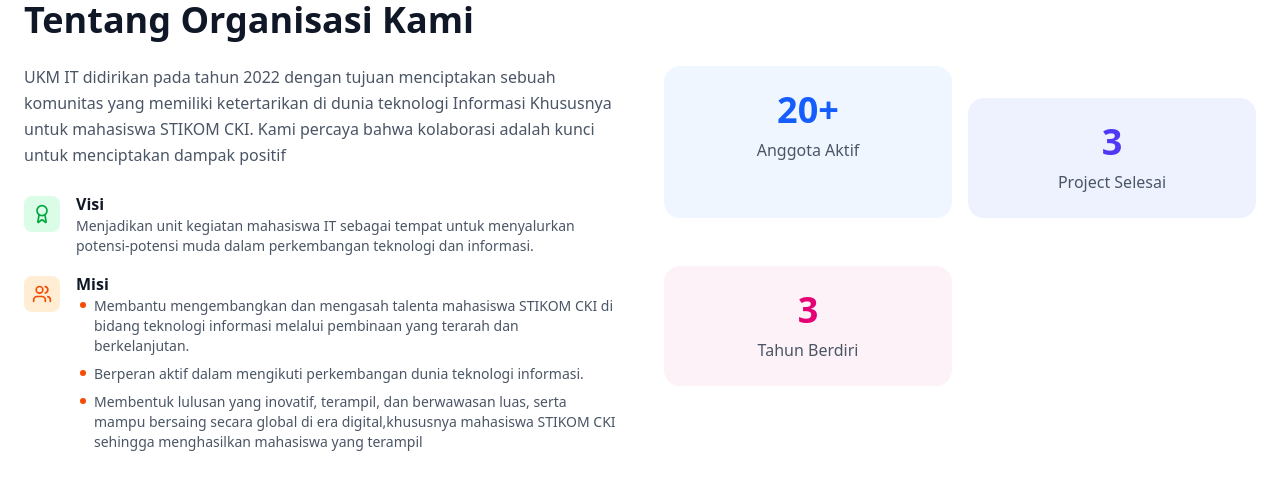
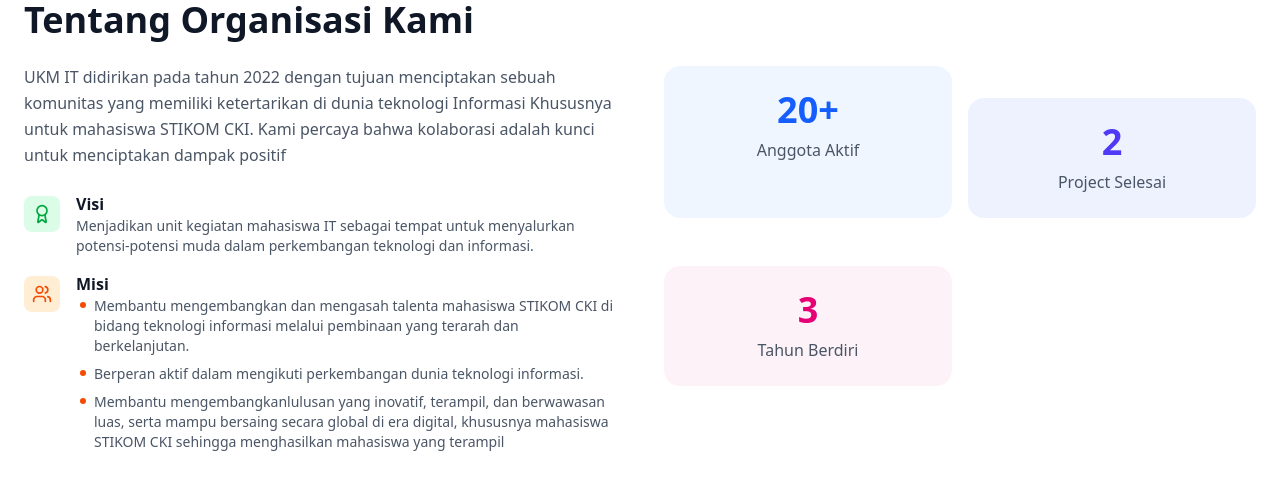
Before and after one commit to UKM-IT-CKI/web-ukmitcki-v1, a React (Vite) app: page / in a window 1280 px wide. Shown: the part 880-1382 px from the top of the page. Built offline with nearby package versions, Linux system fonts and the light colour scheme.

Commit message:
Modified Readme.md

```diff
--- a/src/components/About.jsx
+++ b/src/components/About.jsx
@@ -5,7 +5,7 @@
     const DaftarMisi = [
         "Membantu mengembangkan dan mengasah talenta mahasiswa STIKOM CKI di bidang teknologi informasi melalui pembinaan yang terarah dan berkelanjutan.",
         "Berperan aktif dalam mengikuti perkembangan dunia teknologi informasi.",
-        "Membentuk lulusan yang inovatif, terampil, dan berwawasan luas, serta mampu bersaing secara global di era digital,khususnya mahasiswa STIKOM CKI sehingga menghasilkan mahasiswa yang terampil"
+        "Membantu mengembangkanlulusan yang inovatif, terampil, dan berwawasan luas, serta mampu bersaing secara global di era digital, khususnya mahasiswa STIKOM CKI sehingga menghasilkan mahasiswa yang terampil"
     ];
 
     return (
@@ -48,12 +48,12 @@
                             <p className="text-gray-600 font-medium">Anggota Aktif</p>
                         </div>
                         <div className="bg-indigo-50 p-6 rounded-2xl text-center mt-8">
-                            <h3 className="text-4xl font-bold text-indigo-600 mb-2">3</h3>
+                            <h3 className="text-4xl font-bold text-indigo-600 mb-2">2</h3>
                             <p className="text-gray-600 font-medium">Project Selesai</p>
                         </div>
                         {/* <div className="bg-purple-50 p-6 rounded-2xl text-center">
                         <h3 className="text-4xl font-bold text-purple-600 mb-2">🚧</h3>
-                        <p className="text-gray-600 font-medium">Under Construction</p>
+                        <p className="text-gray-600 font-medium">Under Construction</p>roj
                     </div> */}
                         <div className="bg-pink-50 p-6 rounded-2xl text-center mt-8">
                             <h3 className="text-4xl font-bold text-pink-600 mb-2">3</h3>
```
Also changed, not shown: 1 other file (tests, documents, lock files or other folders).
